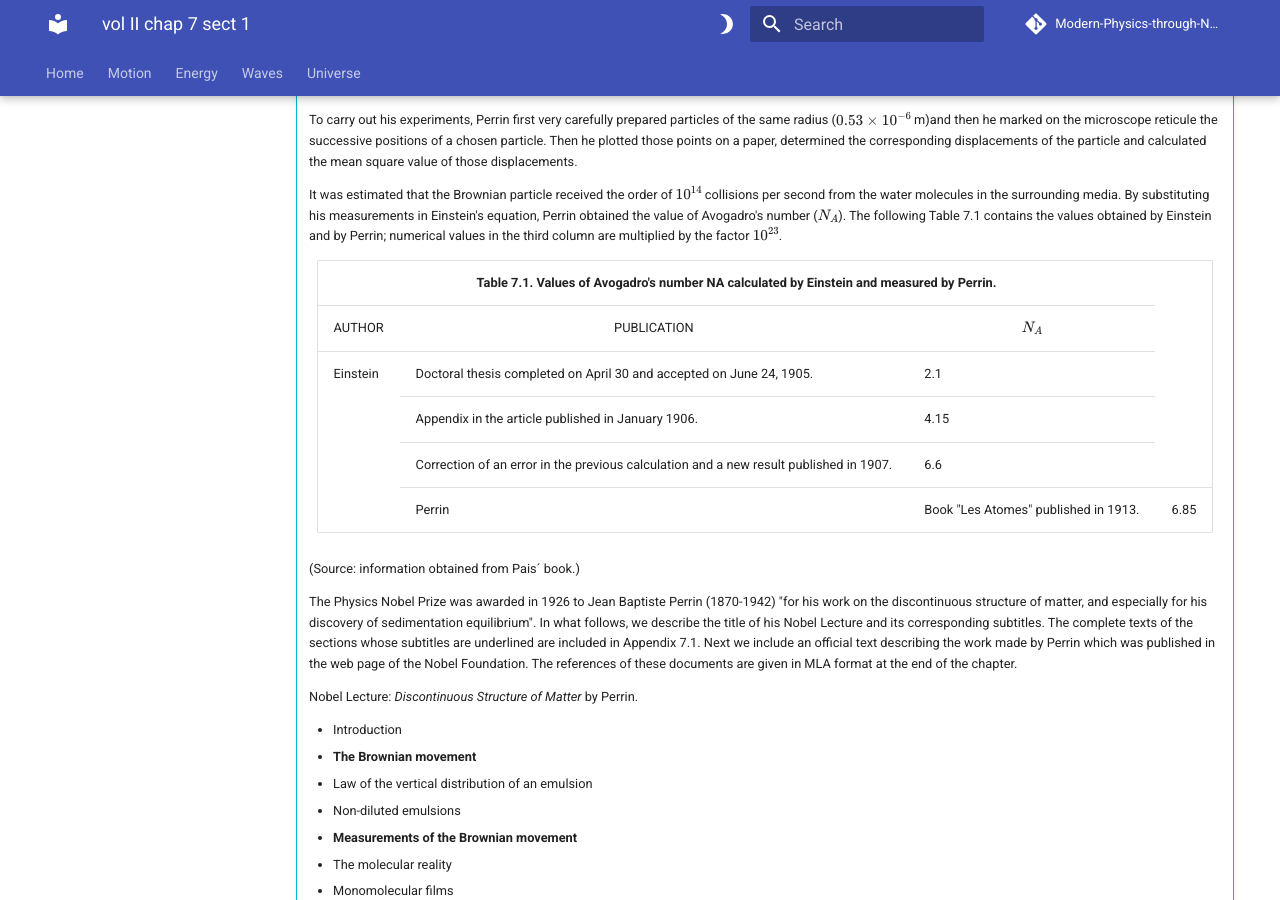
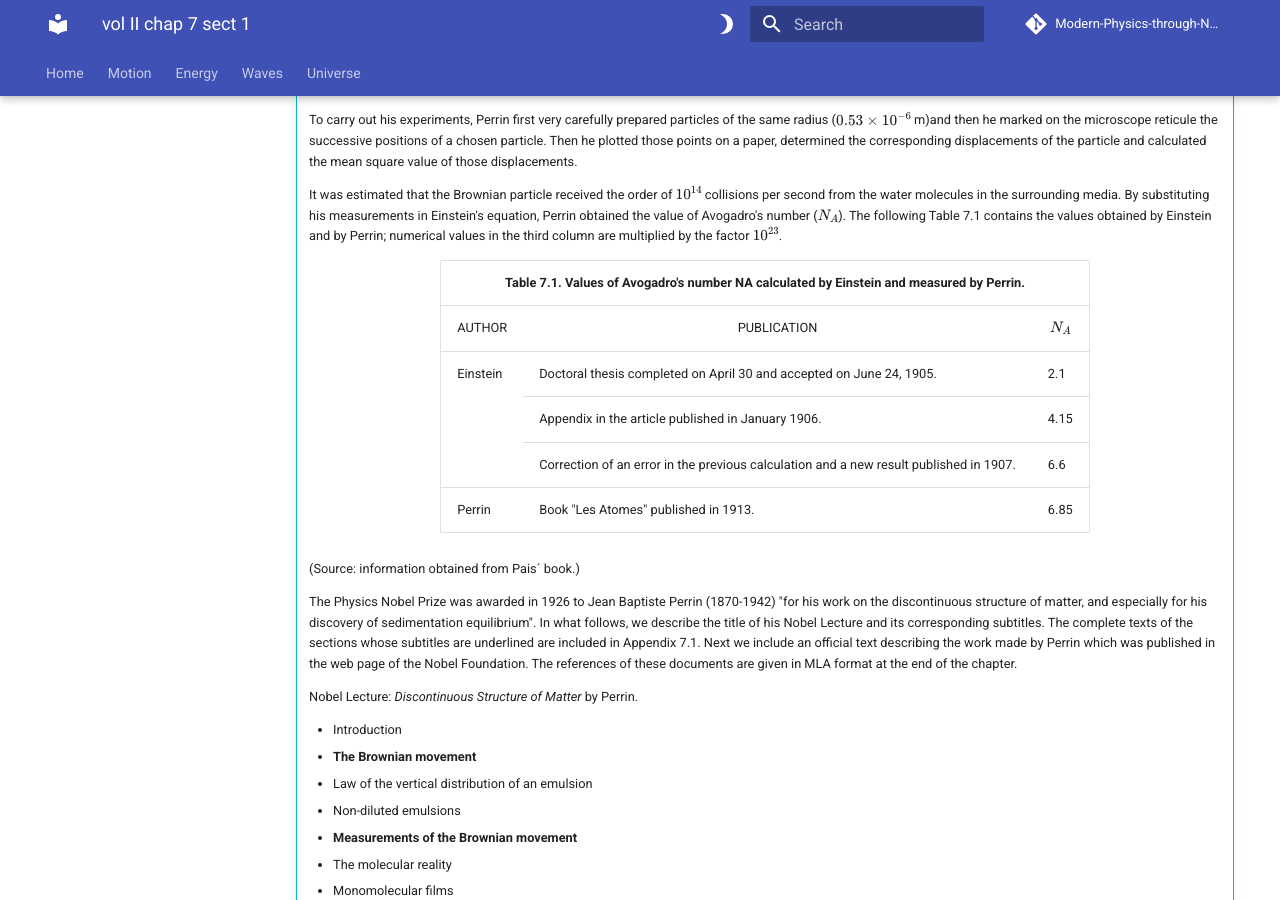
Before and after one commit to modphysnobel/modphysnobel.github.io, an MkDocs documentation site: the page built from docs/vol-II/vol-II-chap-7-sect-1.md, in a window 1280 px wide and 900 px high, scrolled down 3246 px. Built offline with MkDocs 1.6.1 and Material for MkDocs 9.7.7, drawn with Linux system fonts in a browser that asks for light colours; some web fonts are replaced; comment, search, counter and statistics services are not loaded.

Commit message:
Update vol-II-chap-7-sect-1.md

```diff
--- a/docs/vol-II/vol-II-chap-7-sect-1.md
+++ b/docs/vol-II/vol-II-chap-7-sect-1.md
@@ -120,7 +120,7 @@ To calculate average values of quantities related to physical observables, inter
 		</td>
 	</tr>
 	<tr>
-		<td  rowspan=4>
+		<td  rowspan=3>
 	Einstein
 	</td>
 		<td>
```
